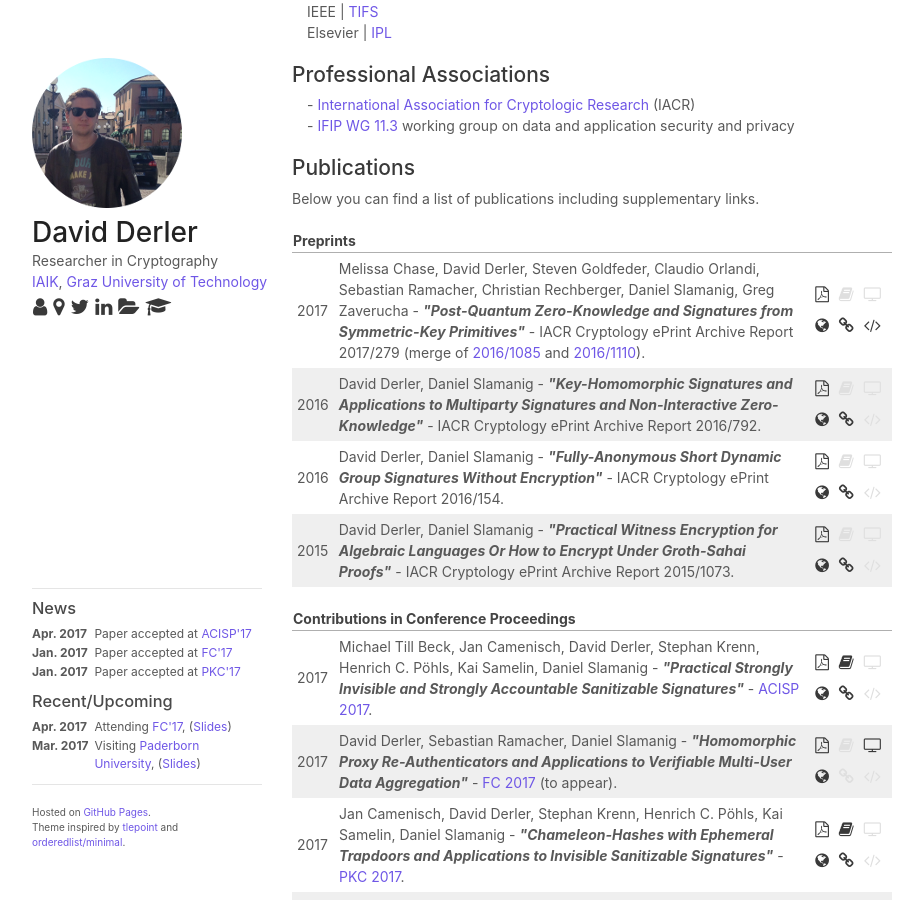
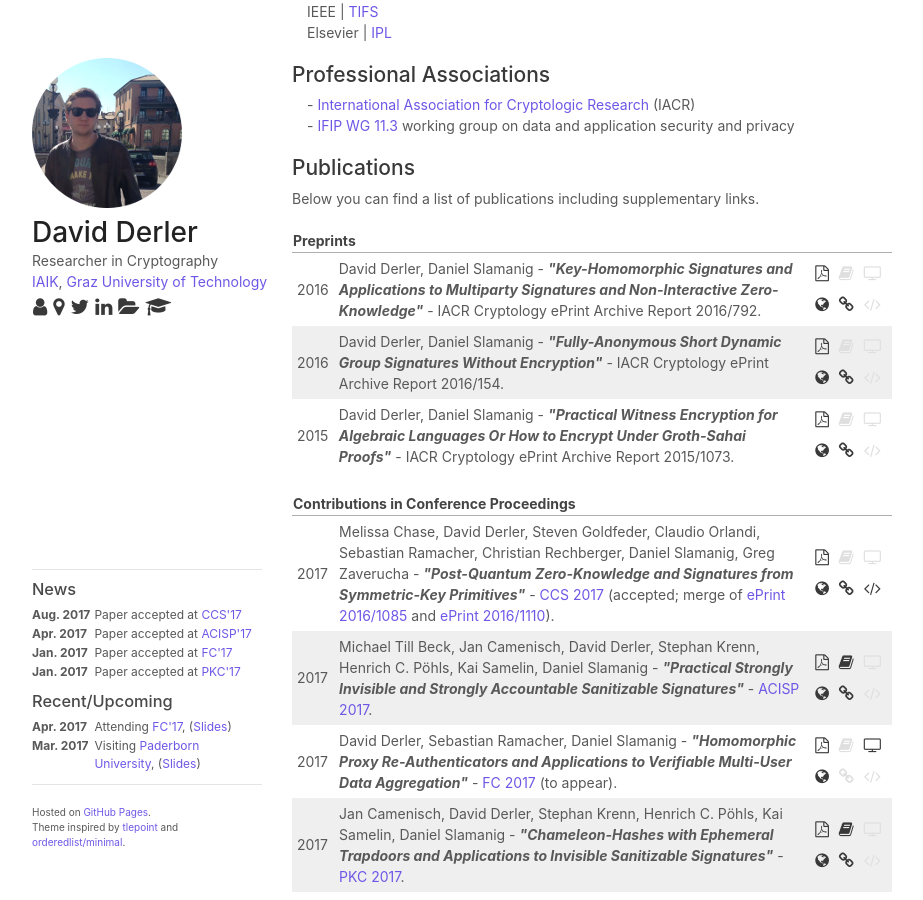
Before and after one commit to derlerd/derlerd.github.io, a Jekyll site: the page built from index.html, in a window 1280 px wide and 900 px high, scrolled down 681 px. Shown: the whole window, without its empty margins (178-1101 px from the left). Built offline with Jekyll 4.4.1, drawn with Linux system fonts in a browser that asks for light colours.

Commit message:
added CCS'17 accepted paper

```diff
--- a/_includes/footer.html
+++ b/_includes/footer.html
@@ -2,6 +2,10 @@
   <div class="news">
     <h3>News</h3>
     <table class="newstable">
+      <tr>
+        <td class="date">Aug. 2017</td>
+        <td>Paper accepted at <a href="https://www.sigsac.org/ccs/CCS2017/">CCS'17</a></td>
+      </tr>
       <tr>
         <td class="date">Apr. 2017</td>
         <td>Paper accepted at <a href="http://acisp.massey.ac.nz/">ACISP'17</a></td>
--- a/_preprints/2016-01-03-pqsig.markdown
+++ b/_proc/2017-08-02-pqsig.markdown
@@ -3,8 +3,9 @@ layout: post
 year: 2017
 title: Post-Quantum Zero-Knowledge and Signatures from Symmetric-Key Primitives
 authors: Melissa Chase, David Derler, Steven Goldfeder, Claudio Orlandi, Sebastian Ramacher, Christian Rechberger, Daniel Slamanig, Greg Zaverucha
-venue: IACR Cryptology ePrint Archive Report 2017/279
-vatt: (merge of <a href="https://eprint.iacr.org/2016/1085">2016/1085</a> and <a href="https://eprint.iacr.org/2016/1110">2016/1110</a>)
+venue: CCS 2017
+vurl: https://www.sigsac.org/ccs/CCS2017/
+vatt: (accepted; merge of <a href="https://eprint.iacr.org/2016/1085">ePrint 2016/1085</a> and <a href="https://eprint.iacr.org/2016/1110">ePrint 2016/1110</a>)
 pdf: https://eprint.iacr.org/2017/279.pdf
 web: https://eprint.iacr.org/2017/279
 bib: http://dblp.uni-trier.de/rec/bibtex/journals/iacr/ChaseDGORRSZ17
```
